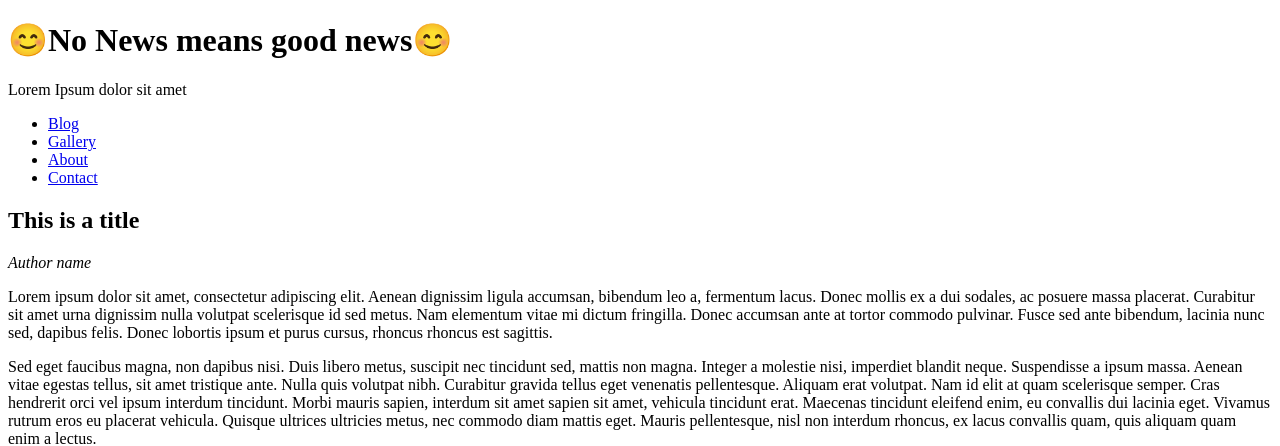
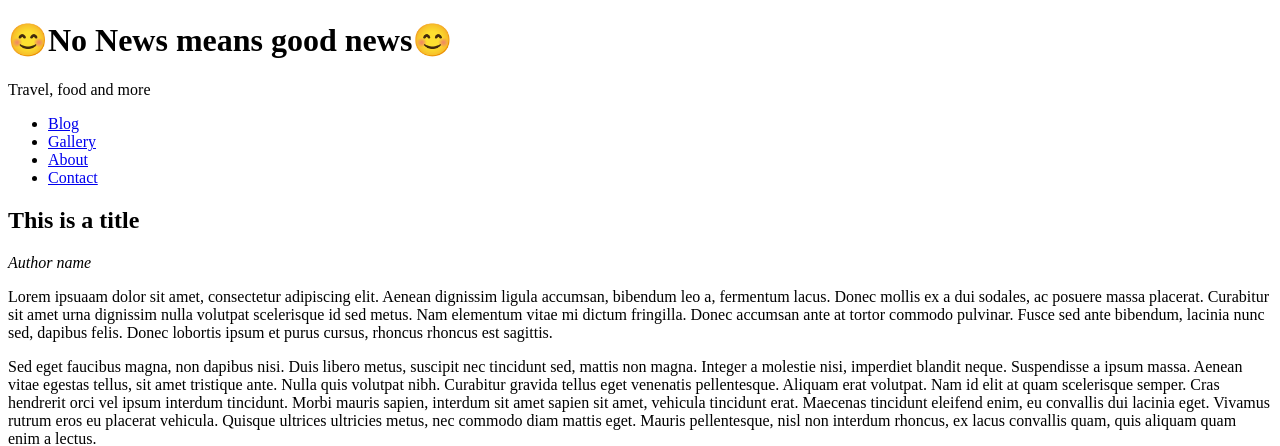
Before and after one commit to ang1993/html_01, a plain HTML site: page index.html in a window 1280 px wide. Shown: the top 446 px of the page. Drawn offline with Linux system fonts and the light colour scheme.

Commit message:
cambios index

```diff
--- a/index.html
+++ b/index.html
@@ -10,7 +10,7 @@
     <main>
       <header>
         <h1>😊<b>No News</b> means <b>good news</b>😊</h1>
-        <span>Lorem Ipsum dolor sit amet</span>
+        <span>Travel, food and more</span>
       </header>
       <nav>
         <ul>
@@ -26,7 +26,7 @@
             <h2>This is a title</h2>
             <p><i>Author name</i></p>
             <p>
-              Lorem ipsum dolor sit amet, consectetur adipiscing elit. Aenean
+              Lorem ipsuaam dolor sit amet, consectetur adipiscing elit. Aenean
               dignissim ligula accumsan, bibendum leo a, fermentum lacus. Donec
               mollis ex a dui sodales, ac posuere massa placerat. Curabitur sit
               amet urna dignissim nulla volutpat scelerisque id sed metus. Nam
```
